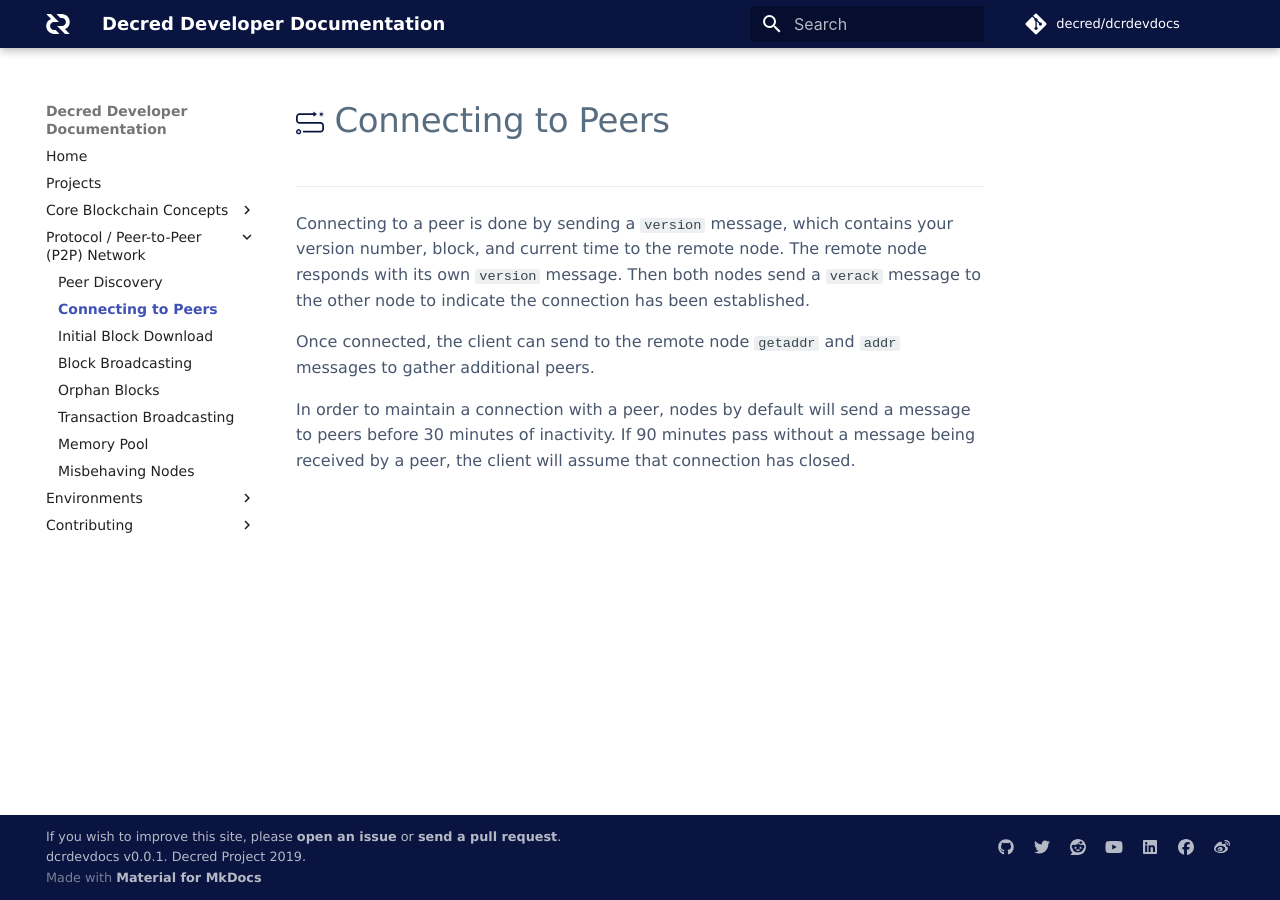
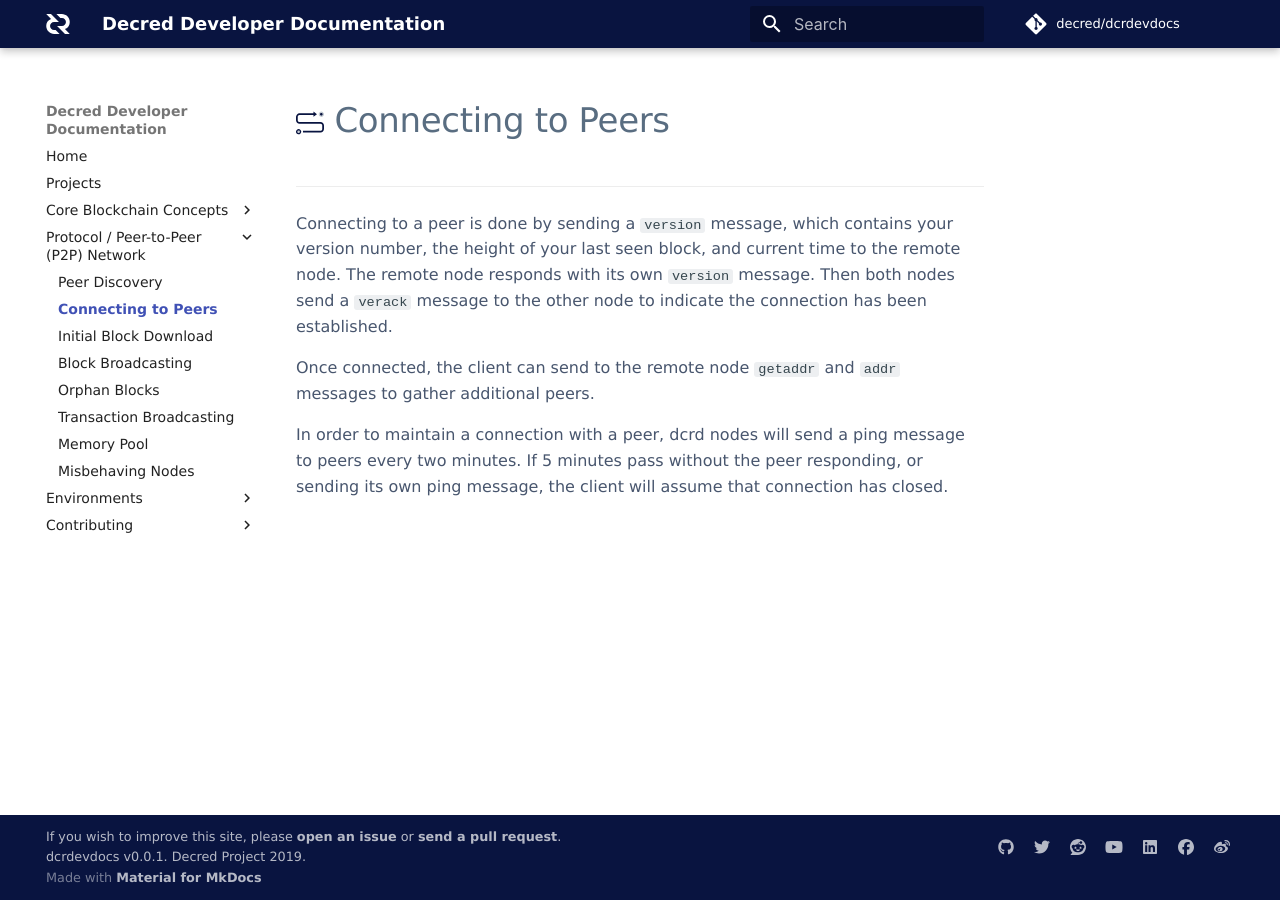
Before and after one commit to decred/dcrdevdocs, an MkDocs documentation site: the page built from docs/protocol-p2p-network/connecting-to-peers.md, in a window 1280 px wide. Built offline with MkDocs 1.6.1 and Material for MkDocs 9.7.7, drawn with Linux system fonts in a browser that asks for light colours; some web fonts are replaced; comment, search, counter and statistics services are not loaded; part of the change alters nothing that is shown.

Commit message:
Remove TODO from Connecting to Peers (#20)

```diff
--- a/docs/protocol-p2p-network/connecting-to-peers.md
+++ b/docs/protocol-p2p-network/connecting-to-peers.md
@@ -3,7 +3,8 @@
 ---
 
 Connecting to a peer is done by sending a `version` message, which
-contains your version number, block, and current time to the remote node.
+contains your version number, the height of your last seen block,
+and current time to the remote node.
 The remote node responds with its own `version` message.
 Then both nodes send a `verack` message to the other node to indicate
 the connection has been established.
@@ -11,21 +12,7 @@ the connection has been established.
 Once connected, the client can send to the remote node `getaddr` and `addr`
 messages to gather additional peers.
 
-<!-- TODO jholdstock: Checking this on Matrix:
-
-            following is from bitcoin docs:
-
-            > In order to maintain a connection with a peer, nodes by default will send a
-            > message to peers before 30 minutes of inactivity.
-            > If 90 minutes pass without a message being received by a peer,
-            > the client will assume that connection has closed.
-
-            I am reading `peers.go` to see how this works for Decred, I would like to check my understanding:
-
-            Nodes send each connected peer a ping message every 2 minutes. If a peer does not respond or send its own ping message in a 5 minute window, the node will disconnect from it
-
- -->
-In order to maintain a connection with a peer, nodes by default will send a
-message to peers before 30 minutes of inactivity.
-If 90 minutes pass without a message being received by a peer,
-the client will assume that connection has closed.
+In order to maintain a connection with a peer, dcrd nodes will send a
+ping message to peers every two minutes.
+If 5 minutes pass without the peer responding, or sending its own ping
+message, the client will assume that connection has closed.
```
